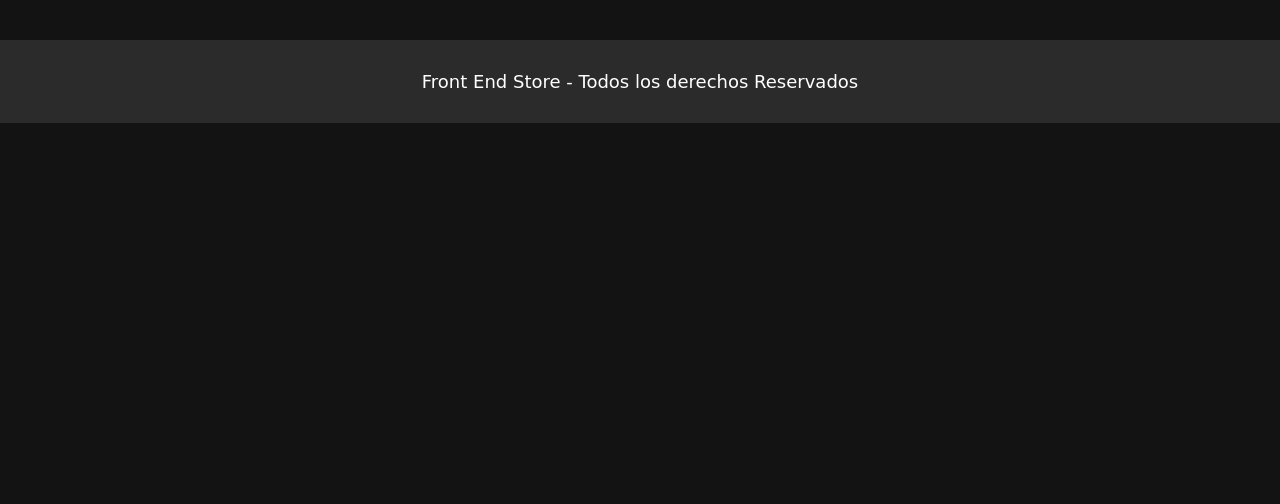
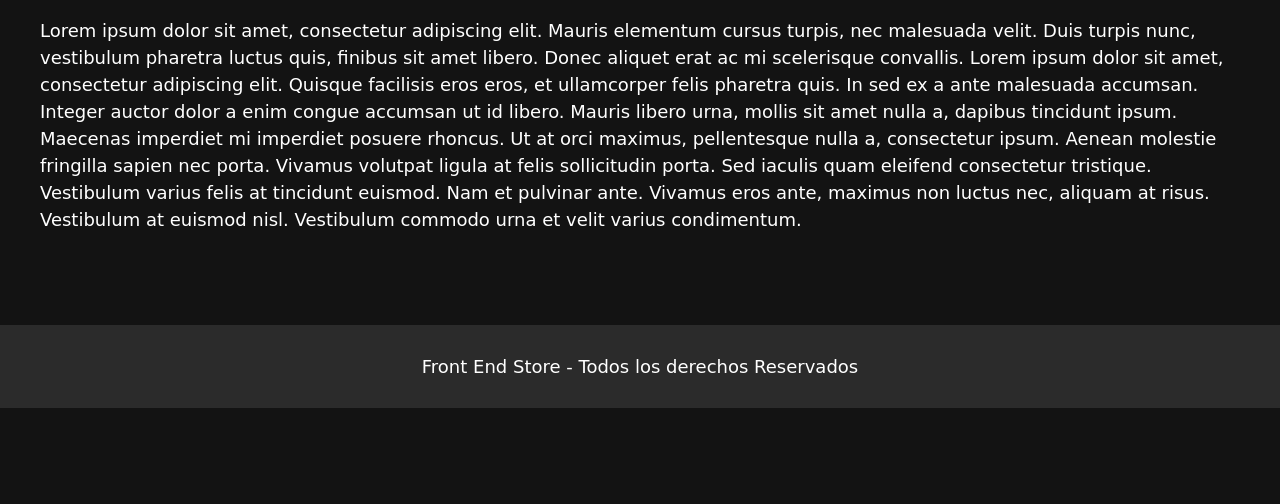
Before and after one commit to Nawe195/Nawe195.github.io, a plain HTML site: page nosotros.html in a window 1280 px wide. Shown: the part 296-800 px from the top of the page. Drawn offline with Linux system fonts and the light colour scheme; a web font is replaced by a local one.

Commit message:
dasdasas

```diff
--- /dev/null
+++ b/css/nosotros.css
@@ -0,0 +1,60 @@
+:root {
+    --negro: #131313;
+    --violetaoscuro: #34005e;
+    --violetaclaro: #5900a1;
+    --blanco: #fff;
+    --gris: #2b2b2b;
+    --grisoscuro: #1f1f1f;
+    --blancooscuro: #656565;
+
+    --fuenteprincipal: 'Montserrat', sans-serif;
+
+}
+
+html {
+    box-sizing: border-box;
+    font-size: 62.5%;
+}
+
+*, *:before, *:after {
+    box-sizing: inherit;
+}
+
+/** Globales **/
+body {
+    background-color: var(--negro) ;
+    font-size: 1.6rem;
+    line-height: 1.5;
+}
+
+p {
+    font-size: 1.8rem;
+    font-family: 'Klee One', cursive;
+    color: var(--blanco);
+}
+a {
+    text-decoration: none;
+}
+img {
+    max-width: 100%;
+}
+.contenedor {
+    max-width: 120rem;
+    margin: 0 auto;
+}
+
+h1, h2, h3 {
+    text-align: center;
+    color: var(--blanco);
+    font-family: var(--fuenteprincipal);
+
+}
+h1 {
+    font-size: 4rem;
+}
+h2 {
+    font-size: 3.2rem;
+}
+h3 {
+    font-size: 2.4rem;
+}
--- a/css/style.css
+++ b/css/style.css
@@ -47,7 +47,6 @@ h1, h2, h3 {
     text-align: center;
     color: var(--blanco);
     font-family: var(--fuenteprincipal);
-    font-weight: bold;
 
 }
 h1 {
@@ -208,3 +207,13 @@ h3 {
     }
 
 /** Nosotros **/
+
+.nosotros {
+
+}
+.nosotros__contenido {
+
+}
+.nosotros__imagen {
+
+}
--- a/nosotros.html
+++ b/nosotros.html
@@ -13,6 +13,9 @@
     <link rel="preconnect" href="https://fonts.googleapis.com">
     <link rel="preconnect" href="https://fonts.gstatic.com" crossorigin>
     <link href="https://fonts.googleapis.com/css2?family=Roboto:wght@300&display=swap" rel="stylesheet">
+    <link rel="preconnect" href="https://fonts.googleapis.com">
+    <link rel="preconnect" href="https://fonts.gstatic.com" crossorigin>
+    <link href="https://fonts.googleapis.com/css2?family=Montserrat:ital,wght@0,200;0,400;1,500&display=swap" rel="stylesheet">
     <link rel="preload" href="css/style.css" as="style">
     <link rel="stylesheet" href="css/style.css">
 
@@ -31,6 +34,18 @@
 
     <main class="contenedor">
             <h1>Sobre Nosotros</h1>
+
+            <div class="nosotros">
+                <div class="nosotros__contenido">
+                    <p>
+                        Lorem ipsum dolor sit amet, consectetur adipiscing elit. Mauris elementum cursus turpis, nec malesuada velit. Duis turpis nunc, vestibulum pharetra luctus quis, finibus sit amet libero. Donec aliquet erat ac mi scelerisque convallis. Lorem ipsum dolor sit amet, consectetur adipiscing elit. Quisque facilisis eros eros, et ullamcorper felis pharetra quis. In sed ex a ante malesuada accumsan. Integer auctor dolor a enim congue accumsan ut id libero. Mauris libero urna, mollis sit amet nulla a, dapibus tincidunt ipsum. Maecenas imperdiet mi imperdiet posuere rhoncus. Ut at orci maximus, pellentesque nulla a, consectetur ipsum.
+
+Aenean molestie fringilla sapien nec porta. Vivamus volutpat ligula at felis sollicitudin porta. Sed iaculis quam eleifend consectetur tristique. Vestibulum varius felis at tincidunt euismod. Nam et pulvinar ante. Vivamus eros ante, maximus non luctus nec, aliquam at risus. Vestibulum at euismod nisl. Vestibulum commodo urna et velit varius condimentum.
+                    </p>
+                </div>
+
+                <img class="nosotros__img" src="img/" alt="">
+            </div>
     </main>
 
     <footer class="footer">
```
Also changed, not shown: producto.html (+3 -0 lines).
